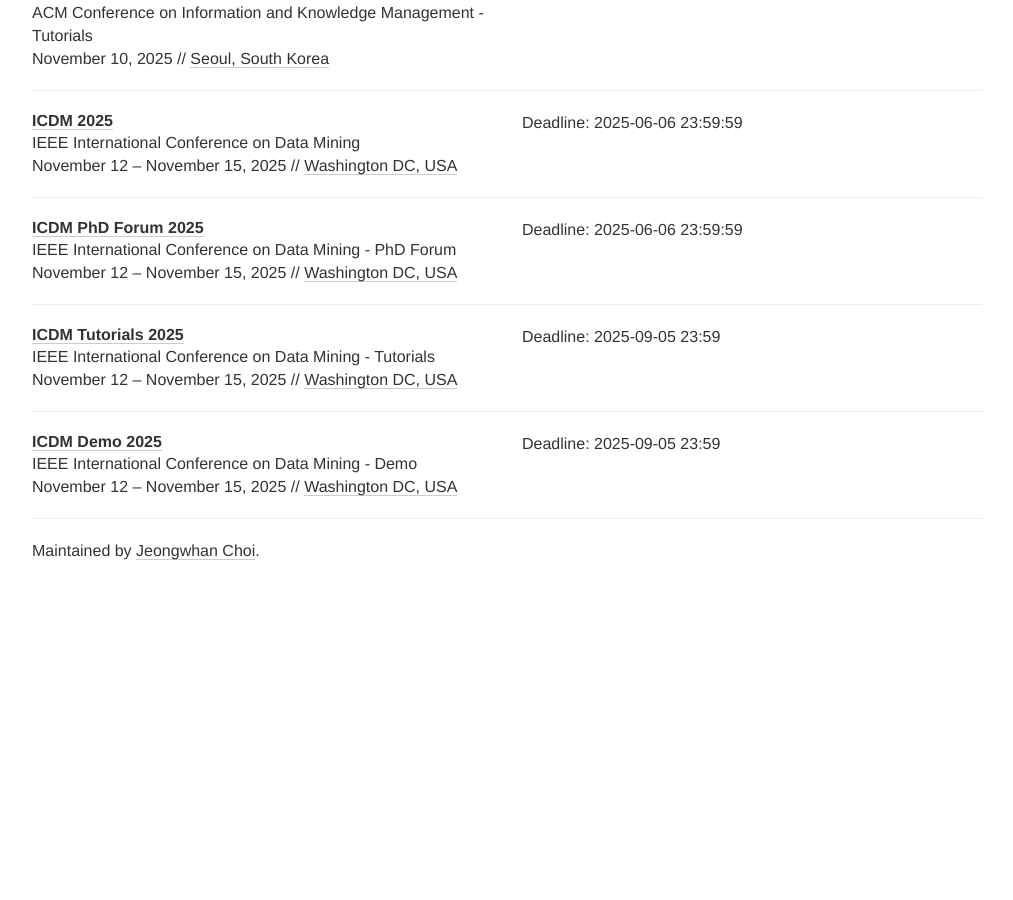
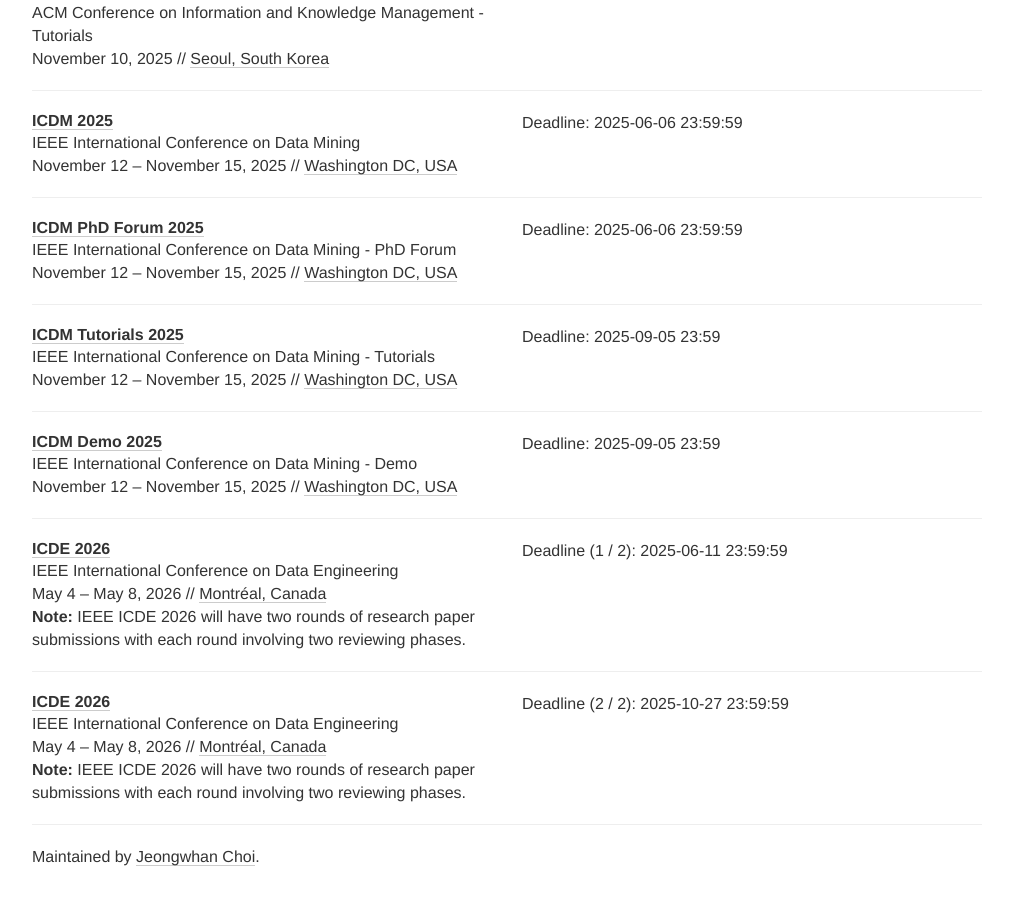
Before and after one commit to dm-deadlines/dm-deadlines.github.io, a Jekyll site: the page built from index.html, in a window 1280 px wide and 900 px high, scrolled down 1215 px. Shown: the whole window, without its empty margins (133-1146 px from the left). Built offline with Jekyll 4.4.1, drawn with Linux system fonts in a browser that asks for light colours; nearby versions of some CDN libraries; before the commit the page ends 1809 px from its top, so only the background shows below that.

Commit message:
Add ICDE

```diff
--- a/_data/conferences.yml
+++ b/_data/conferences.yml
@@ -100,3 +100,16 @@
   place: Washington DC, USA
   note:
   tags: [CO, DT]
+
+# ICDE
+- name: ICDE
+  description: IEEE International Conference on Data Engineering
+  year: 2026
+  link: https://icde2026.github.io/cf-research-papers.html
+  deadline:
+  - "2025-06-11 23:59:59"
+  - "2025-10-27 23:59:59"
+  date: May 4 - May 8, 2026
+  place: Montréal, Canada
+  note: IEEE ICDE 2026 will have two rounds of research paper submissions with each round involving two reviewing phases.
+  tags: [CO, FPT]
```
